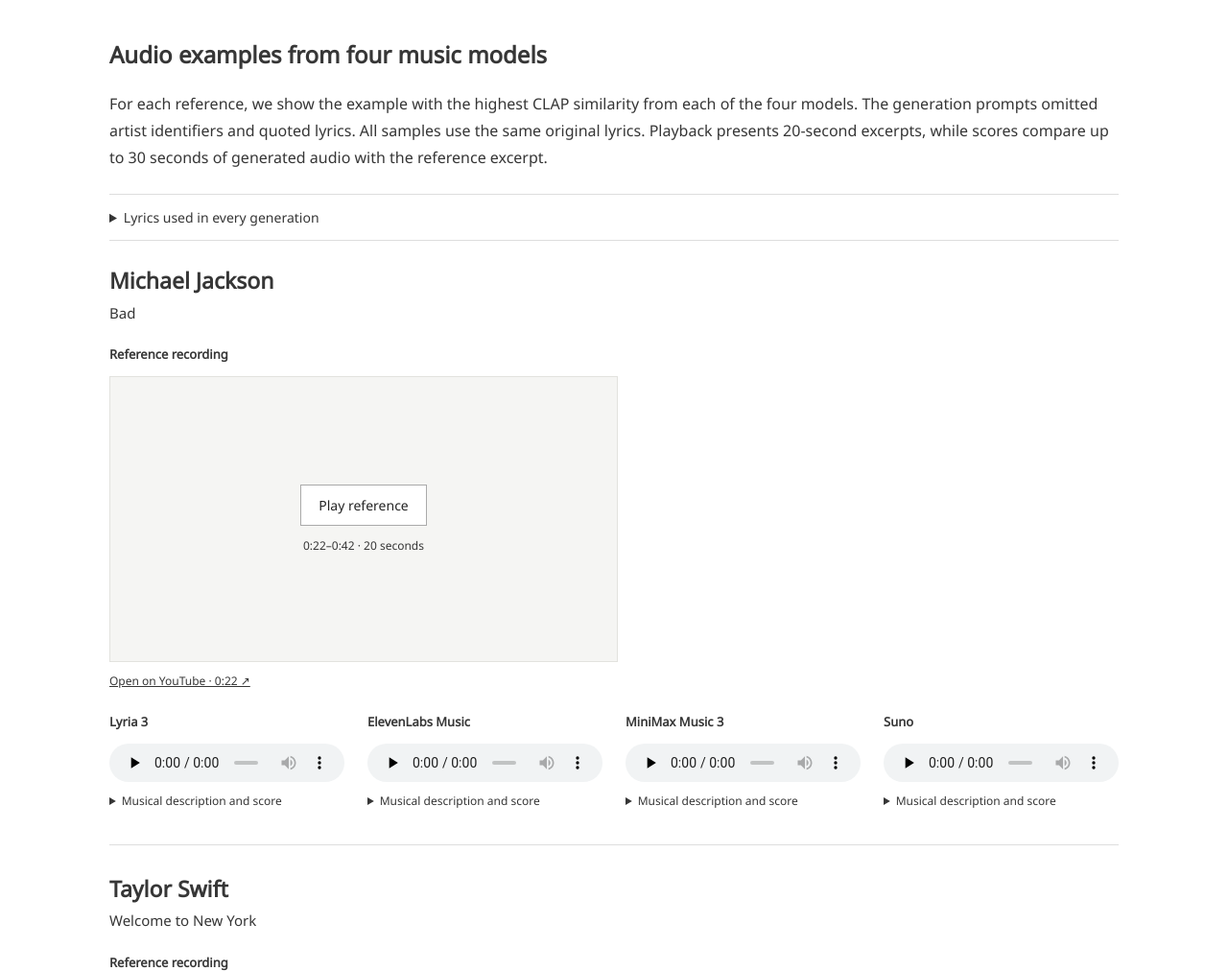
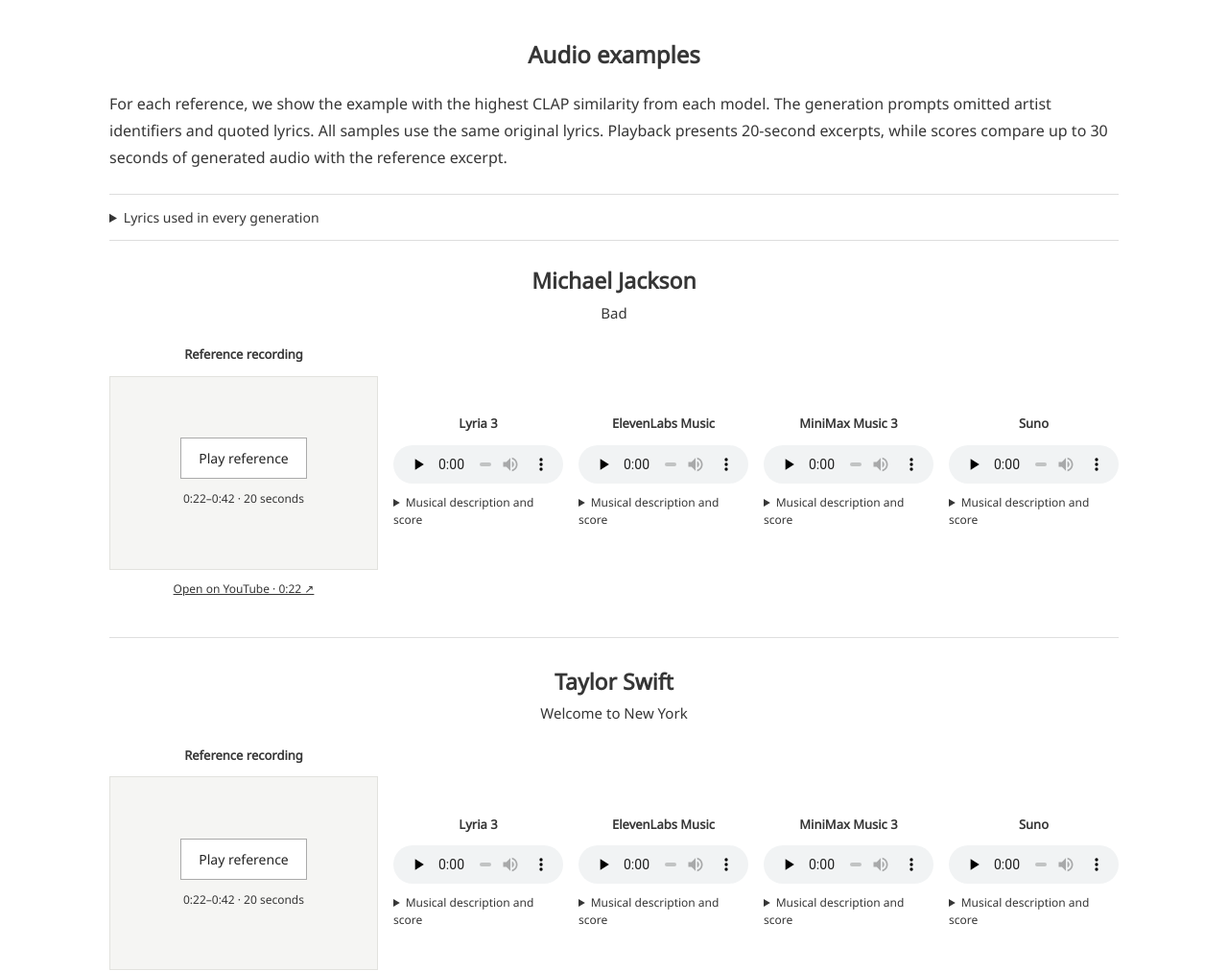
Before and after one commit to namedrop-music/namedrop-music.github.io, a plain HTML site: page index.html in a window 1280 px wide. Shown: the part 2858-3870 px from the top of the page at 96% size. Drawn offline with Linux system fonts and the light colour scheme; a web font is replaced by a local one.

Commit message:
Center the four listening samples beside a fixed-size reference player

```diff
--- a/index.html
+++ b/index.html
@@ -63,8 +63,8 @@
     <div id="artist-detail-panel"></div>
 
     <section id="listening" class="listening-section">
-      <h3 class="title is-4">Audio examples from four music models</h3>
-      <div class="content"><p>For each reference, we show the example with the highest CLAP similarity from each of the four models. The generation prompts omitted artist identifiers and quoted lyrics. All samples use the same original lyrics. Playback presents 20-second excerpts, while scores compare up to 30 seconds of generated audio with the reference excerpt.</p></div>
+      <h3 class="title is-4">Audio examples</h3>
+      <div class="content"><p>For each reference, we show the example with the highest CLAP similarity from each model. The generation prompts omitted artist identifiers and quoted lyrics. All samples use the same original lyrics. Playback presents 20-second excerpts, while scores compare up to 30 seconds of generated audio with the reference excerpt.</p></div>
       <details class="shared-lyrics"><summary>Lyrics used in every generation</summary><div class="lyrics-grid"><div class="verse"><h5>Verse</h5><p>A quiet window catches morning light<br>The empty street is waking from the night<br>I fold a little note and leave it there<br>A simple thought is floating in the air</p></div><div class="verse"><h5>Chorus</h5><p>We find a rhythm in an ordinary day<br>And let the passing hours carry us away<br>One steady step and then another two<br>There is a little room for something new</p></div></div></details>
       <div id="examples" aria-busy="true"></div>
     </section>
--- a/listening.js
+++ b/listening.js
@@ -112,7 +112,7 @@ function addReference(container, example, excerpt, index) {
             }
           },
           onError: event => unavailable(event.data),
-          onAutoplayBlocked: () => { status.textContent = "Press play in the YouTube player to start the reference."; },
+          onAutoplayBlocked: () => { link.textContent = "Press play above or open on YouTube ↗"; },
         },
       });
     } catch {
--- a/styles.css
+++ b/styles.css
@@ -125,32 +125,34 @@ pre { font-size: 13px; }
 .example:first-child { border-top: 0; margin-top: 24px; padding-top: 0; }
 .example h4 { font-size: 23px; font-weight: 600; margin: 0 0 5px; }
 .song-title { font-size: 15px; margin: 0 0 23px; line-height: 1.5; }
-.comparison { display: grid; gap: 24px; }
-.reference { width: min(100%, 530px); }
-.models { display: grid; grid-template-columns: repeat(4, minmax(0, 1fr)); gap: 24px; }
-@media (max-width: 980px) {
-  .models { grid-template-columns: repeat(2, minmax(0, 1fr)); }
+.listening-section > .title, .example h4, .song-title, .comparison h5, .reference-excerpt { text-align: center; }
+.comparison {
+  display: grid;
+  grid-template-columns: 280px minmax(620px, 1fr);
+  align-items: center;
+  gap: 16px;
+  overflow-x: auto;
+  padding-bottom: 5px;
 }
-@media (max-width: 540px) {
-  .models { grid-template-columns: minmax(0, 1fr); }
-}
+.models { display: grid; grid-template-columns: repeat(4, minmax(0, 1fr)); gap: 16px; }
+.reference-excerpt { display: grid; grid-template-rows: 202px auto; }
 .reference, .generated { min-width: 0; }
 .comparison h5 { font-size: 13px; font-weight: 600; margin: 0 0 12px; }
-.reference-screen { position: relative; width: 100%; aspect-ratio: 16 / 9; min-height: 200px; background: #f5f5f3; border: 1px solid #e2e2de; }
+.reference-screen { position: relative; width: 100%; height: 100%; grid-area: 1 / 1; background: #f5f5f3; border: 1px solid #e2e2de; }
 .reference-screen[hidden] { display: none; }
 .reference-screen iframe { position: absolute; inset: 0; border: 0; width: 100%; height: 100%; }
 .reference-placeholder { position: absolute; inset: 0; display: flex; flex-direction: column; align-items: center; justify-content: center; gap: 12px; }
 .load-reference { border: 1px solid #aaa; background: #fff; color: #252525; font-size: 14px; padding: 11px 18px; cursor: pointer; }
 .reference-range { font-size: 12px; }
-.reference-footer { margin-top: 11px; font-size: 12px; }
+.reference-footer { grid-area: 2 / 1; margin-top: 11px; font-size: 12px; }
 .reference-footer a { color: inherit; text-decoration: underline; }
-.player-status { margin: 10px 0 0; font-size: 13px; line-height: 1.6; }
+.player-status { grid-area: 1 / 1; align-self: center; margin: 0; font-size: 13px; line-height: 1.6; }
 .player-status:empty { display: none; }
 .sample+.sample { border-top: 1px solid #ededed; padding-top: 22px; margin-top: 22px; }
 .sample-label { font-size: 13px; margin: 0 0 9px; }
 audio { display: block; width: 100%; height: 40px; }
 .sample details { margin-top: 11px; }
-.sample summary { cursor: pointer; font-size: 12px; width: fit-content; }
+.sample summary { cursor: pointer; font-size: 12px; width: fit-content; margin-inline: auto; }
 .prompt { margin: 12px 0 0; font-size: 13px; line-height: 1.7; overflow-wrap: anywhere; }
 .score { font-size: 12px; margin: 8px 0 0; }
 @media(min-width:761px) and (max-width:1023px) { .artist-grid { grid-template-columns: repeat(3,minmax(0,1fr)); } }
@@ -188,6 +190,5 @@ audio { display: block; width: 100%; height: 40px; }
   .column-name { height: 125px; }
   .credit-table thead th:not(:first-child) { height: 132px; }
   .lyrics-grid { grid-template-columns: 1fr; gap: 4px; }
-  .comparison { grid-template-columns: 1fr; gap: 26px; }
 }
 @media(prefers-reduced-motion:reduce) { html { scroll-behavior: auto; } }
```
